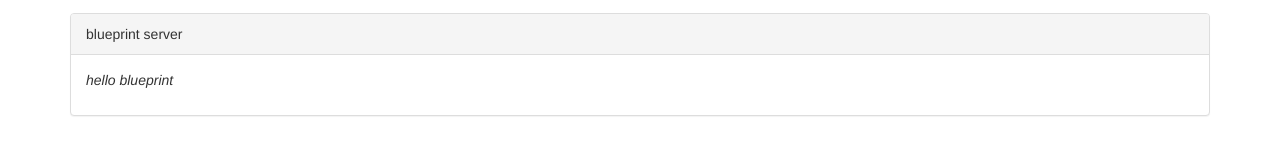
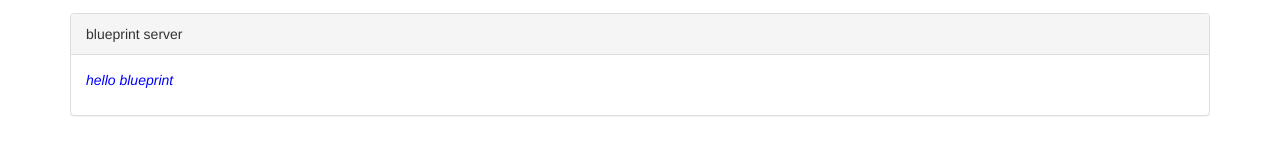
Before and after one commit to hackerbaria/learn-angular, an Angular app in the folder cmp-databinding-start/: page / in a window 1280 px wide. Shown: the part 383-538 px from the top of the page. Built offline with nearby package versions, Linux system fonts and the light colour scheme.

Commit message:
finished

```diff
--- a/cmp-databinding-start/src/app/app.component.html
+++ b/cmp-databinding-start/src/app/app.component.html
@@ -6,7 +6,15 @@
     <div class="col-xs-12">
       <app-server-element
       *ngFor="let serverElement of serverElements"
-      [element] = "serverElement"></app-server-element>
+      [element] = "serverElement">
+      <p>
+        <strong *ngIf="serverElement.type === 'server'" style="color: red">{{
+          serverElement.content
+        }}</strong>
+        <em *ngIf="serverElement.type === 'blueprint'">{{ serverElement.content }}</em>
+      </p>
+
+    </app-server-element>
 
     </div>
 
--- a/cmp-databinding-start/src/app/server-element/server-element.component.html
+++ b/cmp-databinding-start/src/app/server-element/server-element.component.html
@@ -1,11 +1,6 @@
 <div class="panel panel-default">
   <div class="panel-heading">{{ element.name }}</div>
   <div class="panel-body">
-    <p>
-      <strong *ngIf="element.type === 'server'" style="color: red">{{
-        element.content
-      }}</strong>
-      <em *ngIf="element.type === 'blueprint'">{{ element.content }}</em>
-    </p>
+    <ng-content></ng-content>
   </div>
 </div>
```
